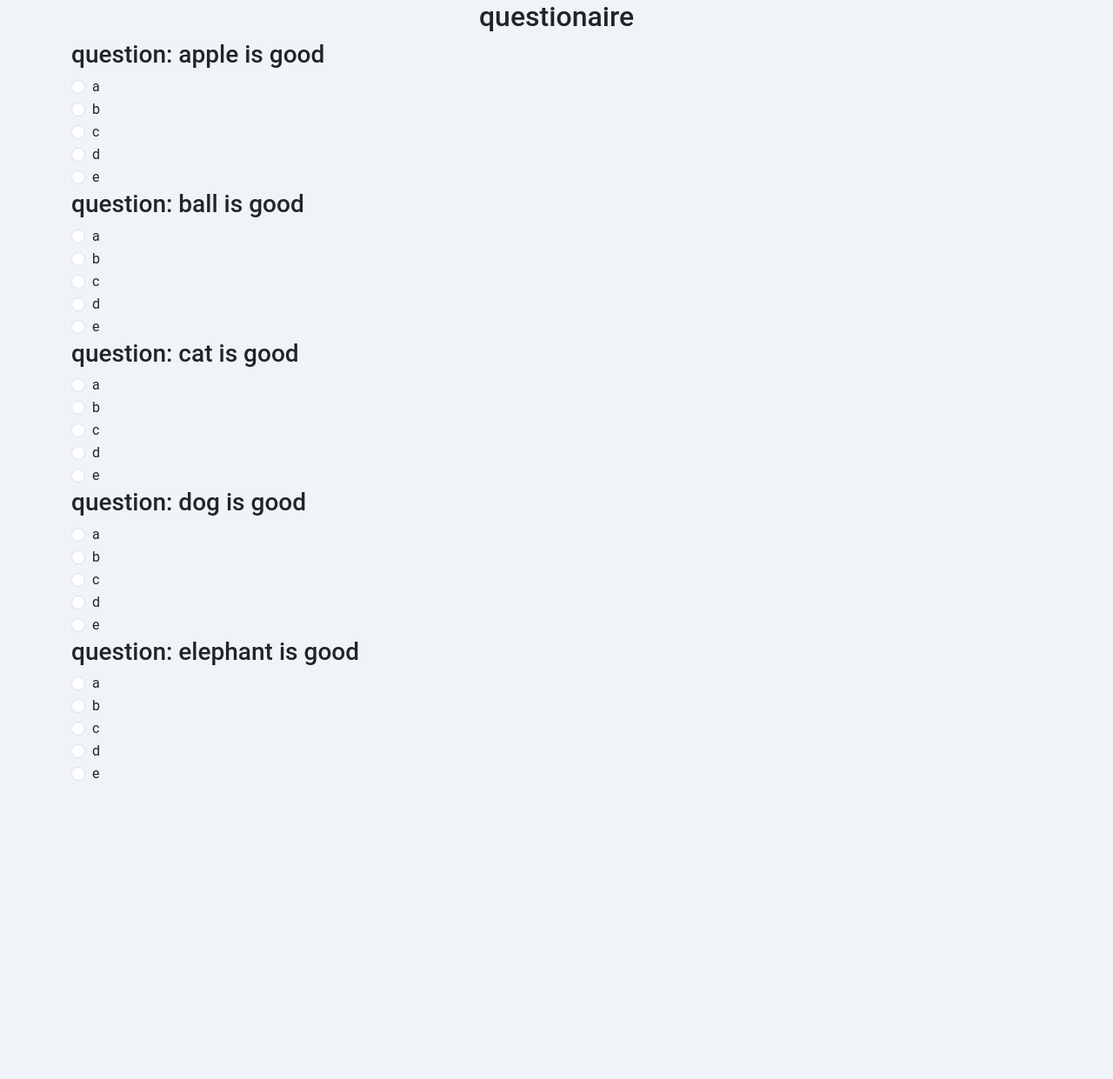
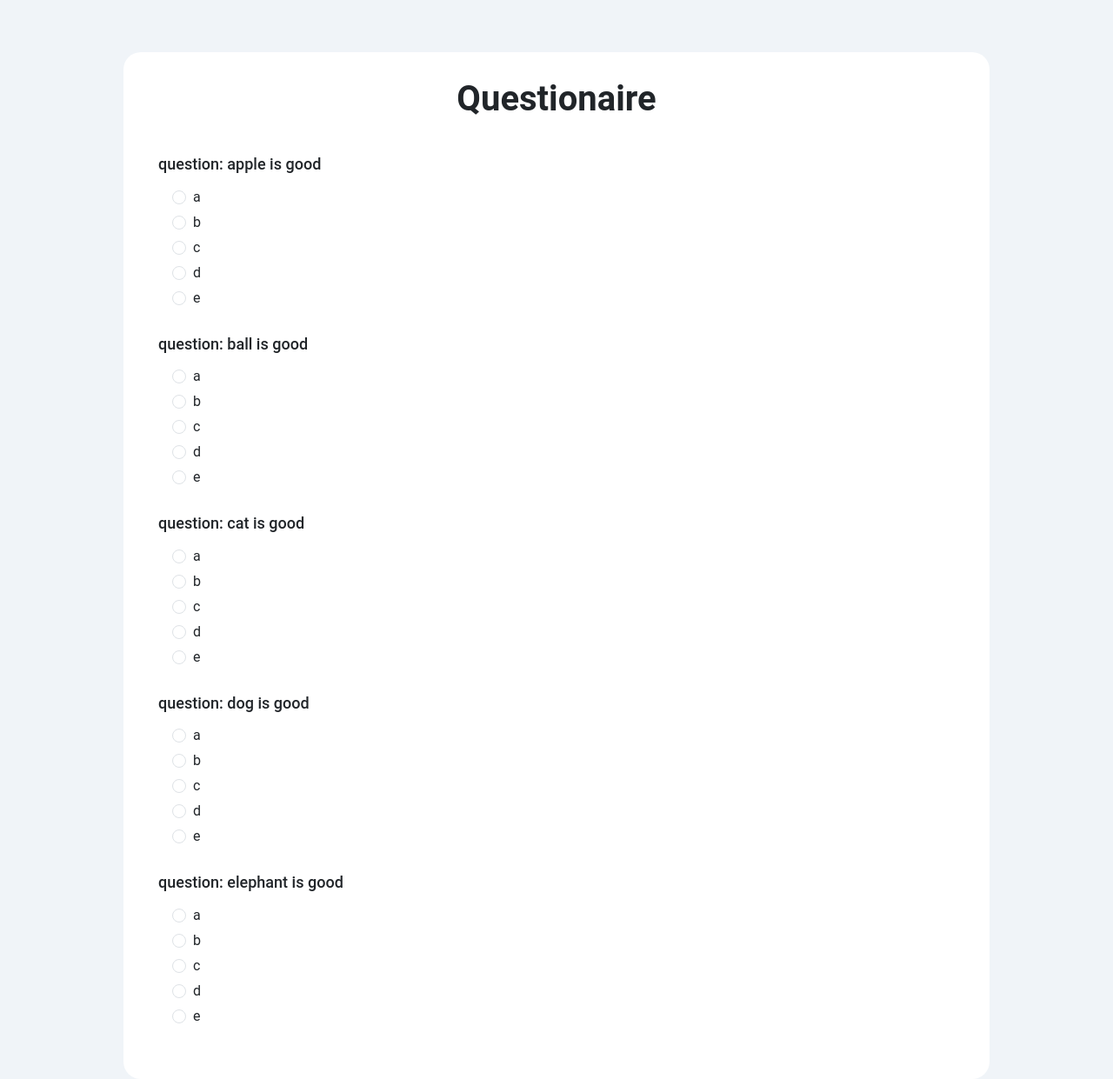
Before and after one commit to aashishChakradhar/Hackathon, a Django app: page /question-form in a window 1280 px wide. Shown: the whole page at 87% size. Before the commit the page ends 898 px from the top, so only its background shows below. Run offline with Django 5.2, Linux system fonts and the light colour scheme; some libraries are stand-ins or nearby versions.

Commit message:
Questionaire styling

```diff
--- a/static/css/form.css
+++ b/static/css/form.css
@@ -571,3 +571,30 @@ label{
 .card-wrapper  .card-body{
     padding: 0;
 }
+
+.question-wrapper h2{
+    text-transform: capitalize;
+    font-size: 40px;
+    font-weight: 600;
+    margin-bottom: 40px;
+}
+.question-wrapper{
+    margin:  60px;
+    padding: 30px 40px;
+    border-radius: 20px;
+    background-color: #ffffff;
+}
+.question-box{
+    margin-bottom: 30px;
+}
+.question-box h3{
+    font-size: 18px;
+    margin-bottom: 15px;
+}
+.question-box label{
+    cursor: pointer;
+}
+.form-check{
+    margin-bottom: 5px;
+    padding-left: 40px;
+}
```
